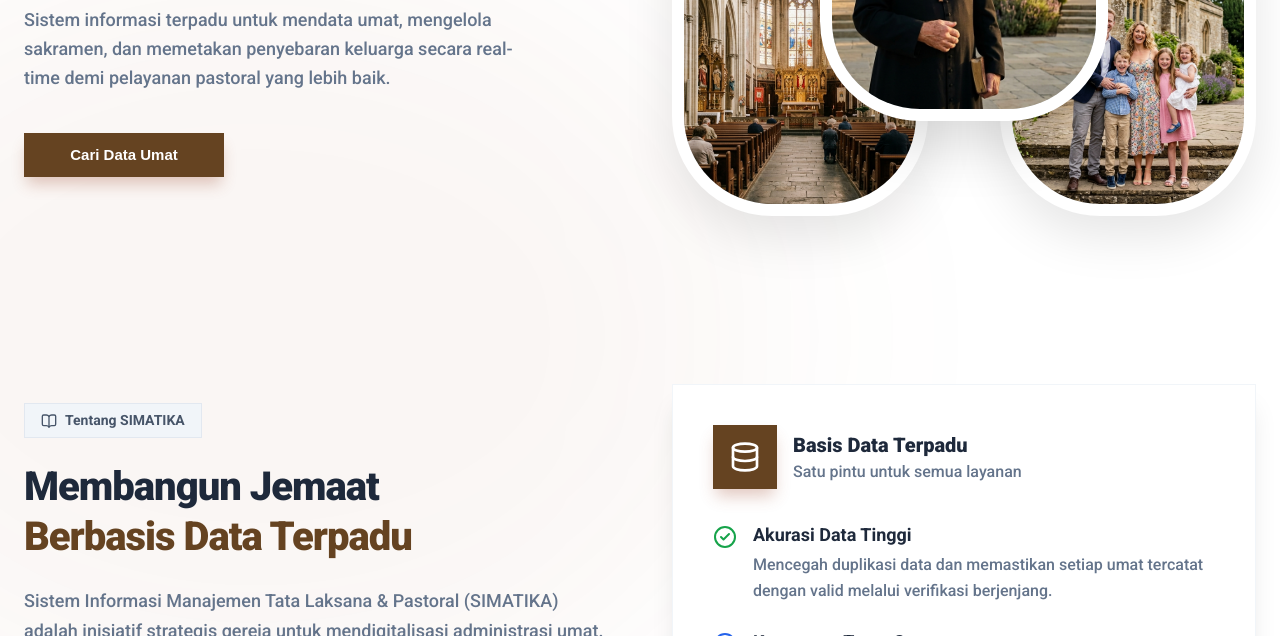
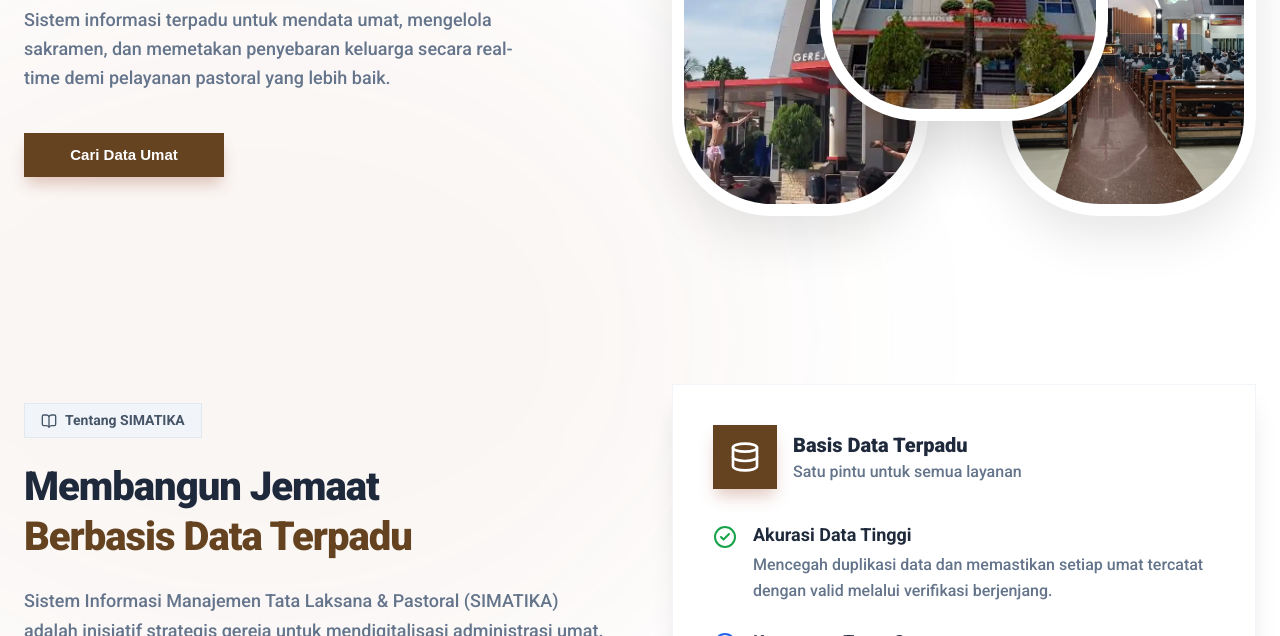
Before and after one commit to Jonanda27/simatika-demo, a plain HTML site: page index.html in a window 1280 px wide. Shown: the part 464-1100 px from the top of the page. Drawn offline with nearby package versions, Linux system fonts and the light colour scheme.

Commit message:
simatika

```diff
--- a/index.html
+++ b/index.html
@@ -58,13 +58,13 @@
       <!-- Hero Images (Pills) -->
       <div class="hero-pills-container">
         <div class="pill pill-left" style="background-color:#f1f5f9;">
-          <img src="images/church_pill_left.png" alt="Church left" onerror="this.style.display='none'">
+          <img src="images/church_pill_left.jpg" alt="Church left" onerror="this.style.display='none'">
         </div>
         <div class="pill pill-center" style="background-color:#e2e8f0;">
-          <img src="images/church_pill_center.png" alt="Church center" onerror="this.style.display='none'">
+          <img src="images/church_pill_center.jpg" alt="Church center" onerror="this.style.display='none'">
         </div>
         <div class="pill pill-right" style="background-color:#f1f5f9;">
-          <img src="images/church_pill_right.png" alt="Church right" onerror="this.style.display='none'">
+          <img src="images/church_pill_right.jpg" alt="Church right" onerror="this.style.display='none'">
         </div>
       </div>
     </div>
```
Also changed, not shown: images/2.png (renamed from images/church_pill_center.png), images/3.png (renamed from images/church_pill_left.png), images/church_pill_center.jpg (added), images/church_pill_center2.jpg (added), images/church_pill_left.jpg (added), images/church_pill_right.jpg (added).
